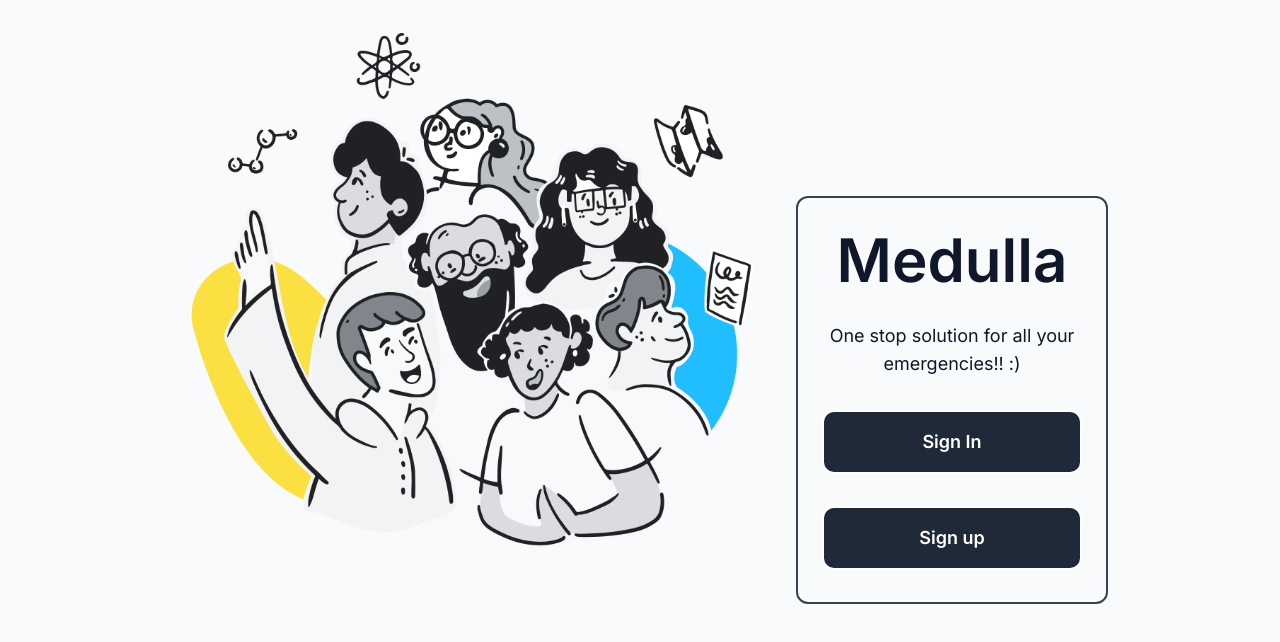
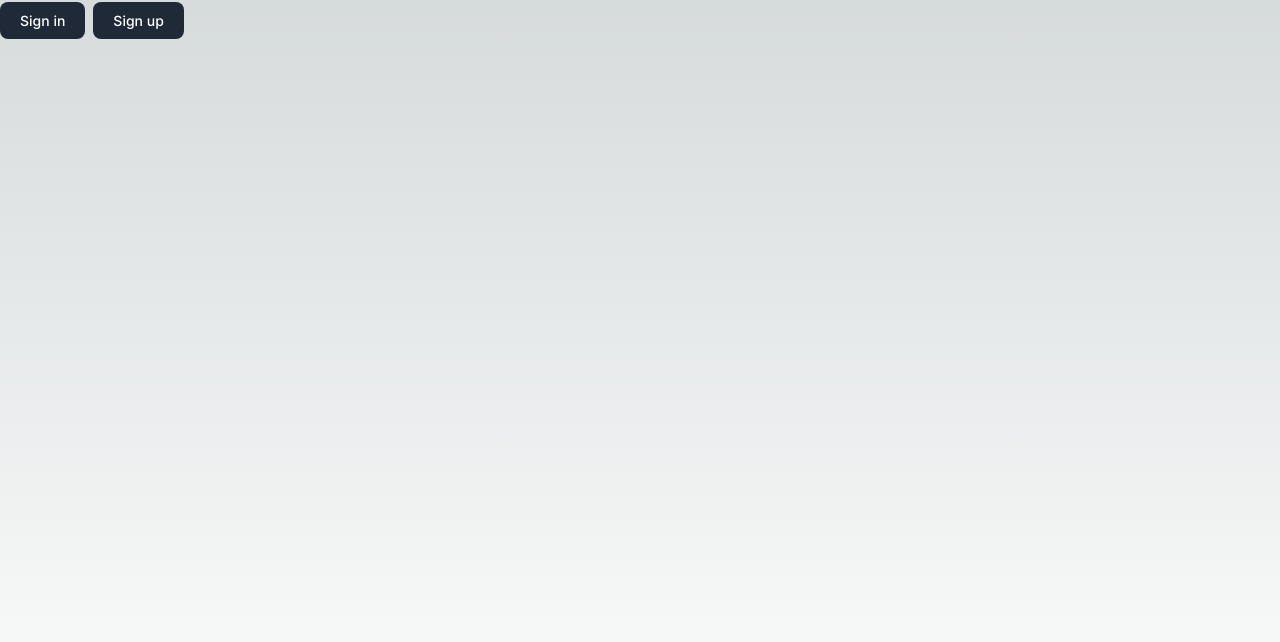
Before and after one commit to lieftsatyamShrivastava/medulla, a Next.js app: page / in a window 1280 px wide. Shown: the top 642 px of the page. Built offline with nearby package versions, Linux system fonts and the light colour scheme.

Commit message:
regained main branch

```diff
--- a/src/app/page.tsx
+++ b/src/app/page.tsx
@@ -1,26 +1,15 @@
+import NextImage from "next/image";
 import { ImagesSliderDemo as CustomHome } from "@/components/home";
-import { RegisterLink, LoginLink } from "@kinde-oss/kinde-auth-nextjs/components";
-import Image from "next/image";
-import AuthImage from "@/images/auth.png";
+import {RegisterLink, LoginLink} from "@kinde-oss/kinde-auth-nextjs/components";
+
 export default function HomePage() {
   return (
-    <div className="w-screen h-screen bg-gray-50 flex flex-row items-center justify-center p-4 text-slate-900">
-      <div className="w-1/2 h-full hidden xl:block">
-        <Image alt="Authentication Image" src={AuthImage} width={1920} height={1080} />
-      </div>
-      <div className="gap-8 w-full sm:w-8/12 xl:w-3/12 flex flex-col items-center justify-center border-2 border-gray-700 bg-gray-50 px-2 py-8 sm:px-6 rounded-xl">
-        <h5 className="text-6xl font-semibold w-full text-center">Medulla</h5>
-        <div className="w-1/2 h-full block xl:hidden">
-        <Image alt="Authentication Image" src={AuthImage} width={1920} height={1080} />
-      </div>
-        <p className="w-full text-lg text-center">One stop solution for all your emergencies!! :)</p>
-        <LoginLink className="w-full bg-gray-800 px-8 py-4 rounded-xl text-white font-semibold text-center text-lg hover:text-slate-800 hover:bg-green-50 transition-all duration-150 ease-in-out focus:text-slate-800 focus:bg-green-50 border-2 border-white hover:border-green-500 focus:border-green-500 outline-none">
-          Sign In
-        </LoginLink>
-        <RegisterLink className="w-full bg-gray-800 px-8 py-4 rounded-xl text-white font-semibold text-center text-lg hover:text-slate-800 hover:bg-blue-50 transition-all duration-150 ease-in-out focus:text-slate-800 focus:bg-blue-50 border-2 border-white hover:border-blue-500 focus:border-blue-500 outline-none">
-          Sign up
-        </RegisterLink>
-      </div>
-    </div>
+
+
+<div className="pt-2">
+
+    <LoginLink className="mt-8 w-full text-white bg-gray-800 focus:ring-4 focus:ring-gray-300 font-medium rounded-lg text-sm px-5 py-2.5 me-2 mb-2">Sign in</LoginLink>
+        <RegisterLink className="mt-8 w-full text-white bg-gray-800 focus:ring-4 focus:ring-gray-300 font-medium rounded-lg text-sm px-5 py-2.5 me-2 mb-2">Sign up</RegisterLink>
+        </div>
   );
 }
```
